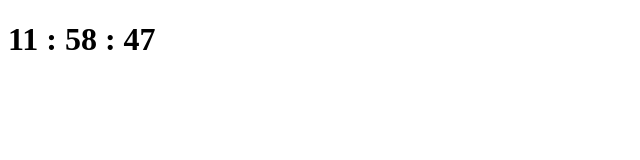
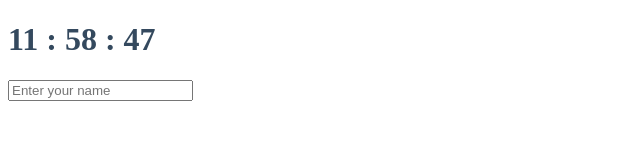
Before and after one commit to Hyegyeong310/Momentum-clone, a plain HTML site: page index.html in a window 1280 px wide. Shown: the whole page, without its empty margins (0-640 px from the left). Drawn offline with Linux system fonts and the light colour scheme.

Commit message:
add enter name event

```diff
--- /dev/null
+++ b/css/style.css
@@ -0,0 +1,30 @@
+* {
+  box-sizing: border-box;
+}
+
+body {
+  color: #34495e;
+}
+@keyframes fadeIn {
+  from {
+    opacity: 0;
+  }
+  to {
+    opacity: 1;
+  }
+}
+
+.title {
+  opacity: 0;
+  animation: fadeIn 1s ease-in-out forwards;
+  animation-delay: 1s;
+}
+
+.form,
+.greetings {
+  display: none;
+}
+
+.showing {
+  display: block;
+}
--- /dev/null
+++ b/greeting.js
@@ -0,0 +1,42 @@
+const form = document.querySelector('.js-form'),
+  input = form.querySelector('input'),
+  greeting = document.querySelector('.js-greetings');
+
+const USER_LS = 'currentUser',
+  SHOWING_CN = 'showing';
+
+function saveName(text) {
+  localStorage.setItem(USER_LS, text);
+}
+
+function handleSubmit(evt) {
+  evt.preventDefault();
+  const currentValue = input.value;
+  paintGreeting(currentValue);
+  saveName(currentValue);
+}
+
+function askForName() {
+  form.classList.add(SHOWING_CN);
+  form.addEventListener('submit', handleSubmit);
+}
+
+function paintGreeting(text) {
+  form.classList.remove(SHOWING_CN);
+  greeting.classList.add(SHOWING_CN);
+  greeting.innerText = `Hello, ${text}`;
+}
+
+function loadName() {
+  const currentUser = localStorage.getItem(USER_LS);
+  if (currentUser === null || currentUser === '') {
+    askForName();
+  } else {
+    paintGreeting(currentUser);
+  }
+}
+function init() {
+  loadName();
+}
+
+init();
--- a/index.html
+++ b/index.html
@@ -4,12 +4,18 @@
     <meta charset="UTF-8" />
     <meta name="viewport" content="width=device-width, initial-scale=1.0" />
     <meta http-equiv="X-UA-Compatible" content="ie=edge" />
+    <link rel="stylesheet" href="css/style.css" />
     <title>Momentum-clone</title>
   </head>
   <body>
     <div class="js-clock">
-      <h1 class="js-title"></h1>
+      <h1 class="js-title title">00 : 00 : 00</h1>
     </div>
+    <form class="js-form form">
+      <input type="text" placeholder="Enter your name" />
+    </form>
+    <h4 class="js-greetings greetings"></h4>
     <script src="clock.js"></script>
+    <script src="greeting.js"></script>
   </body>
 </html>
```
